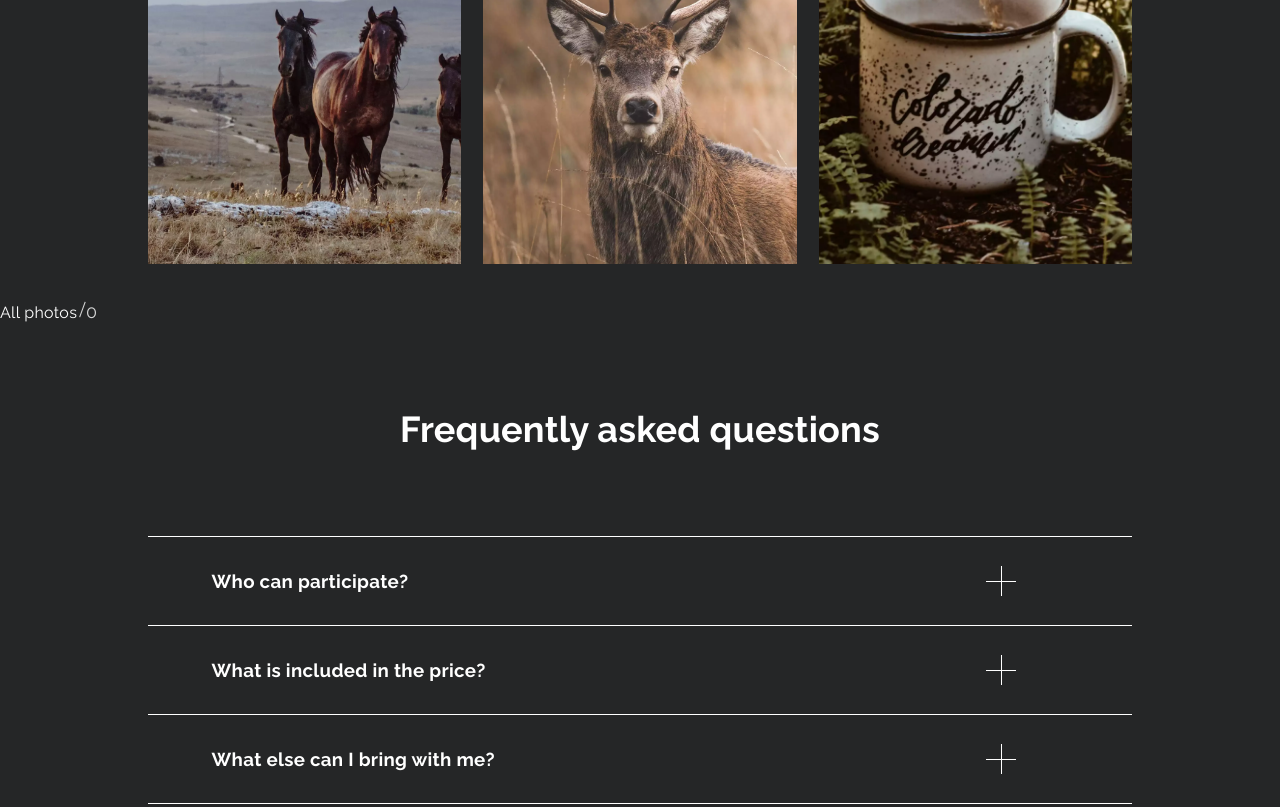
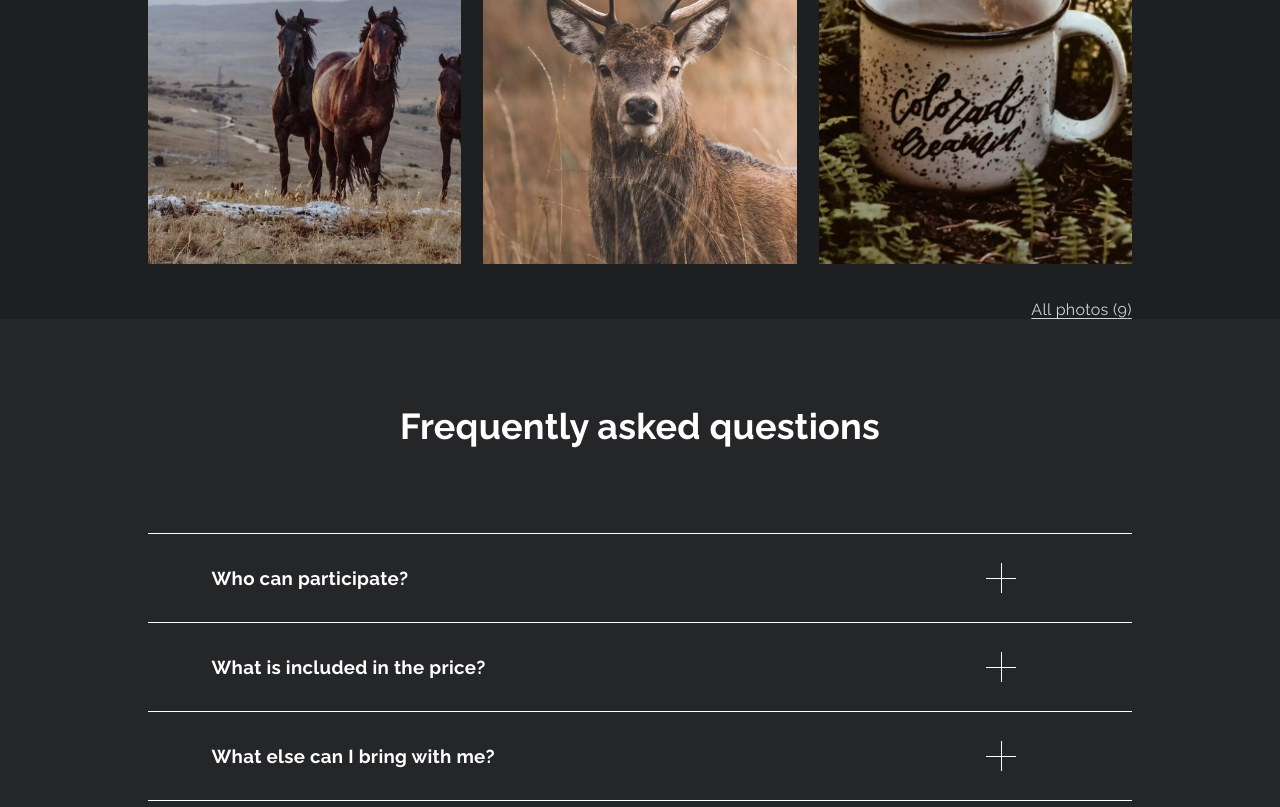
Before and after one commit to eimwe/altai, a website built with webpack: page src/index.html in a window 1280 px wide. Shown: the part 5112-5919 px from the top of the page. Built offline with nearby package versions, Linux system fonts and the light colour scheme.

Commit message:
Fixed photoreport section according to design
+ fixed Team section background color mishap

```diff
--- a/src/index.html
+++ b/src/index.html
@@ -433,7 +433,7 @@
           <img class="gallery__slide photoreport__snapshot" src="./images/galleries/photoreport/snapshot-9.webp" alt="Foxberry tea">
         </figure>
         <a class="gallery__slideshow photoreport__fullsize" href="#" title="View all images">All photos
-          <span class="gallery__total gallery__total--lightbox">0</span>
+          &lpar;<span class="photoreport__total">0</span>&rpar;
         </a>
       </div>
     </section>
--- a/src/scripts/index.js
+++ b/src/scripts/index.js
@@ -52,7 +52,8 @@ menuButton.addEventListener('click', () => menuModal.showModal());
 let snapshotGallery = document.querySelector('.photoreport__snapshots'),
     snapshots = document.querySelectorAll('.photoreport__snapshot'),
     snapshotNext = document.querySelector('.gallery--photoreport .gallery__control--next'),
-    snapshotPrev = document.querySelector('.gallery--photoreport .gallery__control--prev');
+    snapshotPrev = document.querySelector('.gallery--photoreport .gallery__control--prev'),
+    snapshotTotal = document.querySelector('.photoreport__total');
 
 /**
  * @constant
@@ -116,6 +117,11 @@ const mediumMedia = window.matchMedia('(min-width: 600px)');
  * @see {@link stopSnapshotGallery}
  */
 mediumMedia.addEventListener('change', stopSnapshotGallery);
+
+/**
+ * Inserts total amount of photos in a snapshot gallery
+ */
+snapshotTotal.innerText = snapshots.length;
 
 /**
  * Variables for a schedule gallery
@@ -220,7 +226,8 @@ document.querySelectorAll('details').forEach((el) => {
      lightboxCountCurrent = document.querySelector('.gallery--lightbox .gallery__current'),
      lightboxCountTotal = document.querySelector('.gallery--lightbox .gallery__total'),
      lightboxNext = document.querySelector('.gallery--lightbox .gallery__control--next'),
-     lightboxPrev = document.querySelector('.gallery--lightbox .gallery__control--prev');
+     lightboxPrev = document.querySelector('.gallery--lightbox .gallery__control--prev'),
+     lightboxInit = document.querySelector('.gallery__slideshow');
 
 /**
  * Enumerated lightBox photo gallery slides
@@ -292,3 +299,11 @@ snapshots.forEach((snapshot, index) => {
     lightboxSlider.createCaption(event.target.getAttribute('alt'), lightboxThumbs);
   });
 });
+
+/**
+ * Show lightbox modal by clicking on 'All photos' link
+ */
+lightboxInit.addEventListener('click', (event) => {
+  event.preventDefault();
+  lightboxModal.showModal();
+});
--- a/src/styles/modules/_subheadings.scss
+++ b/src/styles/modules/_subheadings.scss
@@ -18,9 +18,9 @@
     color: var(--text-clr-white);
 
     &--quote {
-      padding-inline: 2.25em;
+      padding-inline: 4em;
       margin: 0;
-      text-align: left;
+      text-align: center;
     }
   }
 }
@@ -37,6 +37,7 @@
         margin-left: auto;
         font-size: var(--fs-md);
         font-style: italic;
+        text-align: left;
       }
     }
   }
--- a/src/styles/sections/_photoreport.scss
+++ b/src/styles/sections/_photoreport.scss
@@ -19,10 +19,15 @@
     aspect-ratio: 1 / 1;
     object-fit: cover;
   }
+
+  &__fullsize {
+    display: none;
+  }
 }
 
 @media only screen and (min-width: 600px) {
   .photoreport {
+    background-color: var(--bg-clr-section);
 
     .gallery__controls {
       display: none;
@@ -38,6 +43,22 @@
 
     &__snapshot {
       pointer-events: auto;
+    }
+
+    &__fullsize {
+      display: block;
+      max-width: fit-content;
+      margin-left: auto;
+      margin-right: 1.375em;
+      color: var(--text-clr-white);
+      text-decoration: underline;
+      text-decoration-color: var(--text-clr-white);
+      text-underline-offset: 3px;
+      transition: text-decoration-color var(--delay);
+
+      &:hover {
+        text-decoration-color: transparent;
+      }
     }
   }
 }
@@ -62,6 +83,10 @@
     &__snapshots {
       padding-inline: 9.264em;
       padding-block-start: 4.25em;
+    }
+
+    &__fullsize {
+      margin-right: 9.264em;
     }
 
     &__snapshot {
--- a/src/styles/sections/_team.scss
+++ b/src/styles/sections/_team.scss
@@ -71,6 +71,7 @@
 
 @media only screen and (min-width: 600px) {
   .team {
+    background-color: var(--bg-clr-body);
 
     &__img {
       min-width: 360px;
@@ -104,7 +105,6 @@
 
 @media only screen and (min-width: 1200px) {
   .team {
-    background-color: var(--bg-clr-body);
 
     .level__title {
       margin-bottom: 1.4375em;
```
